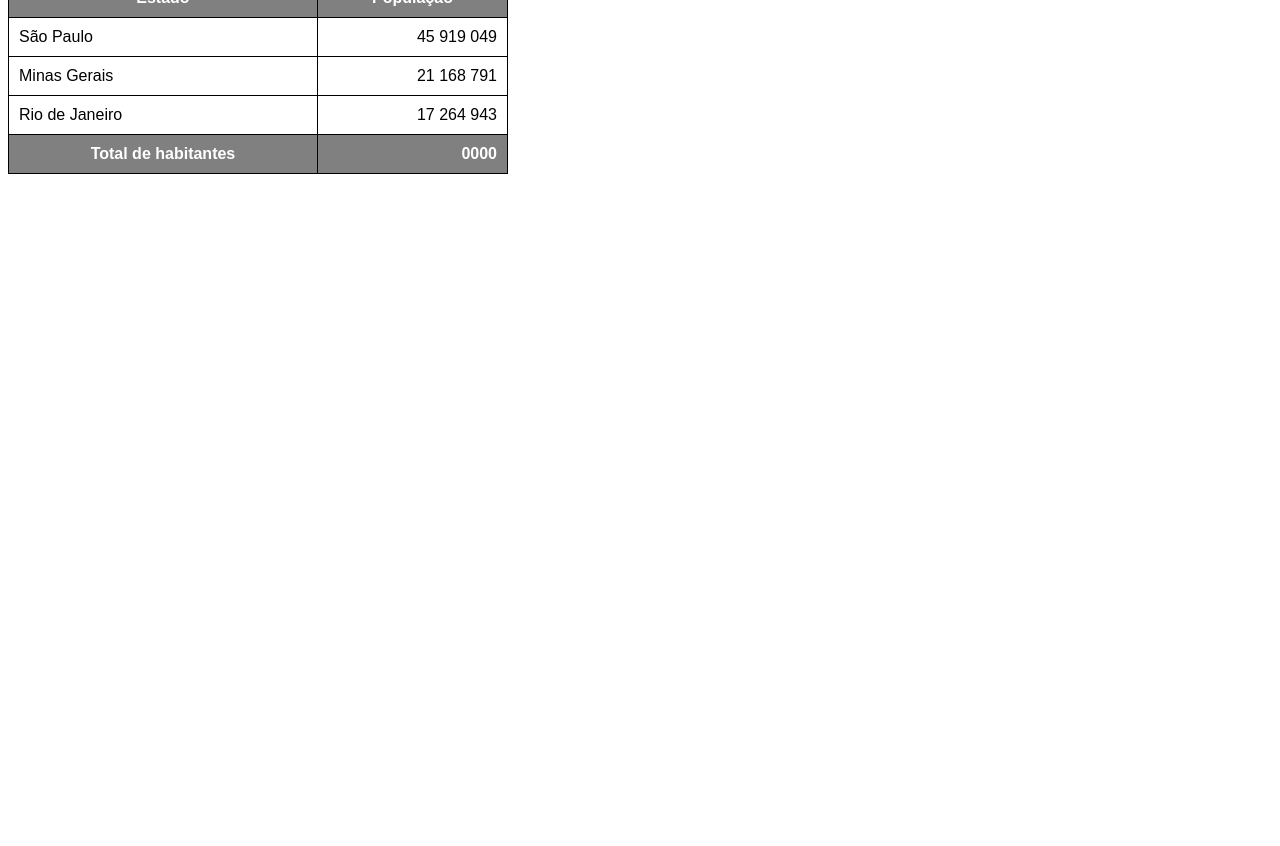
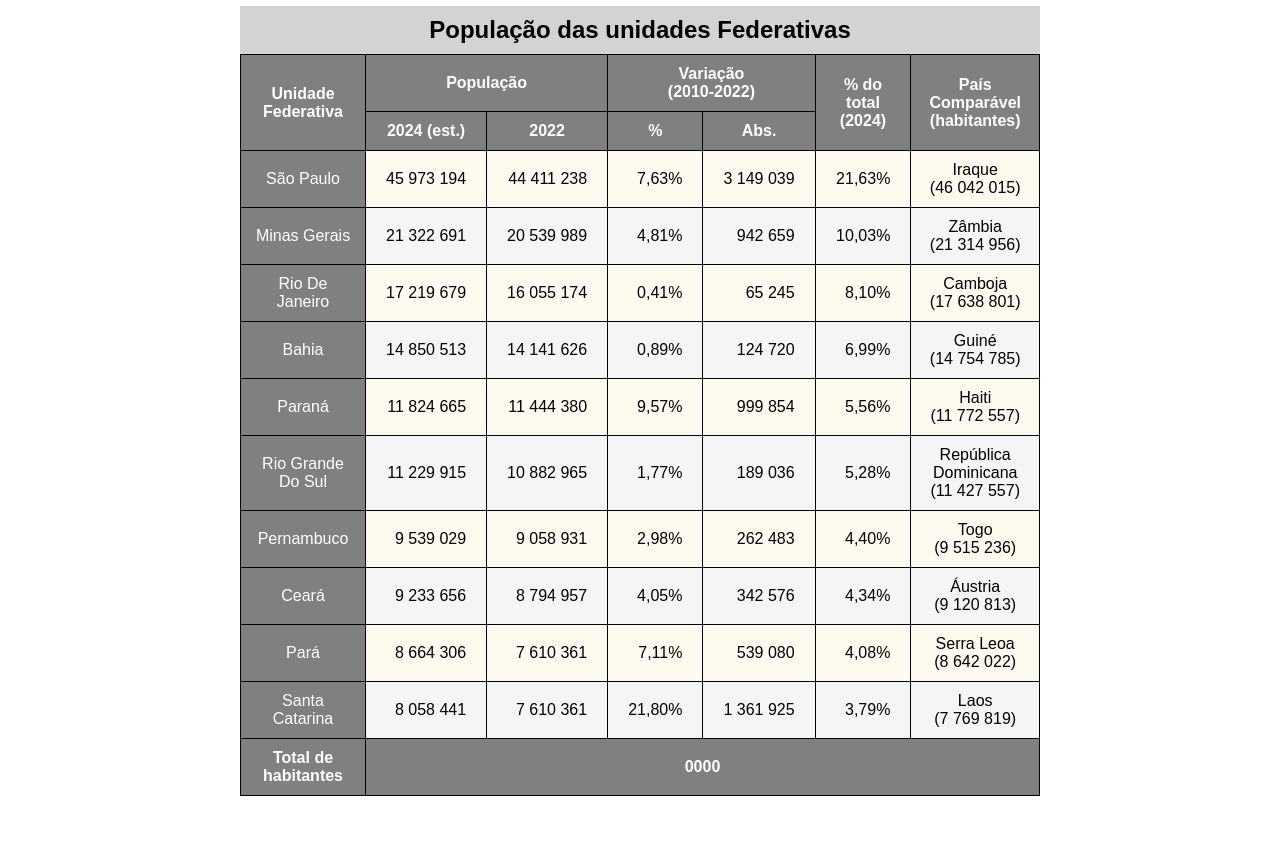
Before and after one commit to gleisson-souza-dev/html-css, a plain HTML site: page exercicios/ex023/tabela002.html in a window 1280 px wide. Shown: the part 102-948 px from the top of the page. Before the commit the page ends 800 px from the top, so only its background shows below. Drawn offline with Linux system fonts and the light colour scheme.

Commit message:
Atualização tabelas

```diff
--- a/exercicios/ex023/tabela002.html
+++ b/exercicios/ex023/tabela002.html
@@ -13,11 +13,13 @@
     <style>
         body{
             font-family: Arial, Helvetica, sans-serif;
+            max-width: 800px;
+            margin: 50px auto;
         }
 
 
         table{
-            width: 500px;
+            width: 100%;
             border-collapse: collapse;
 
         }
@@ -30,13 +32,42 @@
         th, td{
             border: 1px solid black;
             padding: 10px;
+            text-align: center;
 
         }
 
-        .numero{
-            text-align: right;
+
+        td.cidade{
+            background-color: gray;
+            color: white;
+            text-transform:capitalize;
+        }
+
+        tbody tr:nth-child(even) {
+            background-color: #f5f5f5;
 
         }
+
+        tbody tr:nth-child(odd) {
+            background-color: #fffaf0;
+
+        }
+
+        caption{
+            font-size: 1.5em;
+            font-weight: bold;
+            padding: 10px;
+            background-color: lightgray;
+
+        }
+
+        td.ano_2024, td.ano_2022, td.porc, td.abs, td.porc_total_2024 {
+            text-align: right;
+            padding:0px 20px;
+            white-space: nowrap;
+
+        }
+
     </style>
 </head>
 <body>
@@ -57,39 +88,145 @@
 
 
     <table>
+        <caption>População das unidades Federativas</caption>
+        <thead>
 
-        <thead>
-            <th>Estado</th>
-            <th>População</th>
+            <tr>
+                <th rowspan="2" scope="col">Unidade Federativa</th>
+                <th colspan="2" scope="colgroup">População</th>
+                <th colspan="2" scope="colgroup">Variação<br>(2010-2022) </th>
+                <th rowspan="2" scope="col">% do total<br>(2024)</th>
+                <th rowspan="2" scope="col">País Comparável<br>(habitantes)</th>
+            </tr>
+
+            <tr>
+                <th scope="col">2024 (est.)</th>
+                <th scope="col">2022</th>
+                <th scope="col">%</th>
+                <th scope="col">Abs.</th>
+            </tr>
+
 
 
         </thead>
 
         <tbody>
-            <tr>
-                <td>São Paulo</td>
-                <td class="numero">45 919 049</td>
+            <tr id="sao_paulo">
+                <td class="cidade">São Paulo</td>
+                <td class="ano_2024">45 973 194</td>
+                <td class="ano_2022">44 411 238</td>
+                <td class="porc">7,63%</td>
+                <td class="abs">3 149 039</td>
+                <td class="porc_total_2024">21,63%</td>
+                <td class="comparavel">Iraque<br>(46 042 015)</td>
 
             </tr>
 
-            <tr>
-                <td>Minas Gerais</td>
-                <td class="numero">21 168 791</td>
+            <tr id="minas_gerais">
+                <td class="cidade">Minas Gerais</td>
+                <td class="ano_2024">21 322 691</td>
+                <td class="ano_2022">20 539 989	</td>
+                <td class="porc">4,81%</td>
+                <td class="abs">942 659</td>
+                <td class="porc_total_2024">10,03%</td>
+                <td class="comparavel">Zâmbia<br>(21 314 956)</td>
 
             </tr>
 
-            <tr>
-                <td>Rio de Janeiro</td>
-                <td class="numero">17 264 943</td>
+            <tr id="rio_de_janeiro">
+                <td class="cidade">Rio de Janeiro</td>
+                <td class="ano_2024">17 219 679</td>
+                <td class="ano_2022">16 055 174</td>
+                <td class="porc">0,41%</td>
+                <td class="abs">65 245</td>
+                <td class="porc_total_2024">8,10%</td>
+                <td class="comparavel">Camboja<br>(17 638 801)</td>
+
             </tr>
 
+            <tr id="bahia">
+                <td class="cidade">Bahia</td>
+                <td class="ano_2024">14 850 513</td>
+                <td class="ano_2022">14 141 626</td>
+                <td class="porc">0,89%</td>
+                <td class="abs">124 720</td>
+                <td class="porc_total_2024">6,99%</td>
+                <td class="comparavel">Guiné<br>(14 754 785)</td>
+
+            </tr>
+
+            <tr id="parana">
+                <td class="cidade">Paraná</td>
+                <td class="ano_2024">11 824 665</td>
+                <td class="ano_2022">11 444 380</td>
+                <td class="porc">9,57%</td>
+                <td class="abs">999 854</td>
+                <td class="porc_total_2024">5,56%</td>
+                <td class="comparavel">Haiti<br>(11 772 557)</td>
+
+            </tr>
+
+            <tr id="rio_grande_do_sul">
+                <td class="cidade">Rio Grande do Sul</td>
+                <td class="ano_2024">11 229 915</td>
+                <td class="ano_2022">10 882 965</td>
+                <td class="porc">1,77%</td>
+                <td class="abs">189 036</td>
+                <td class="porc_total_2024">5,28%</td>
+                <td class="comparavel">República Dominicana<br>(11 427 557)</td>
+
+            </tr>
+
+            <tr id="pernambuco">
+                <td class="cidade">Pernambuco</td>
+                <td class="ano_2024">9 539 029</td>
+                <td class="ano_2022">9 058 931</td>
+                <td class="porc">2,98%</td>
+                <td class="abs">262 483</td>
+                <td class="porc_total_2024">4,40%</td>
+                <td class="comparavel">Togo<br>(9 515 236)</td>
+
+            </tr>
+
+            <tr id="ceara">
+                <td class="cidade">Ceará</td>
+                <td class="ano_2024">9 233 656</td>
+                <td class="ano_2022">8 794 957</td>
+                <td class="porc">4,05%</td>
+                <td class="abs">342 576</td>
+                <td class="porc_total_2024">4,34%</td>
+                <td class="comparavel">Áustria<br>(9 120 813)</td>
+
+            </tr>
+
+            <tr id="para">
+                <td class="cidade">Pará</td>
+                <td class="ano_2024">8 664 306</td>
+                <td class="ano_2022">7 610 361</td>
+                <td class="porc">7,11%</td>
+                <td class="abs">539 080</td>
+                <td class="porc_total_2024">4,08%</td>
+                <td class="comparavel">Serra Leoa<br>(8 642 022)</td>
+
+            </tr>
+
+            <tr id="santa_catarina">
+                <td class="cidade">Santa Catarina</td>
+                <td class="ano_2024">8 058 441</td>
+                <td class="ano_2022">7 610 361</td>
+                <td class="porc">21,80%</td>
+                <td class="abs">1 361 925</td>
+                <td class="porc_total_2024">3,79%</td>
+                <td class="comparavel">Laos<br>(7 769 819)</td>
+
+            </tr>
         </tbody>
 
 
         <tfoot>
             <tr>
-                <th>Total de habitantes</th>
-                <td class="numero"><strong>0000</strong></td>
+                <th scope="row">Total de habitantes</th>
+                <td class="numero" colspan="6"><strong>0000</strong></td>
 
             </tr>
 
```
